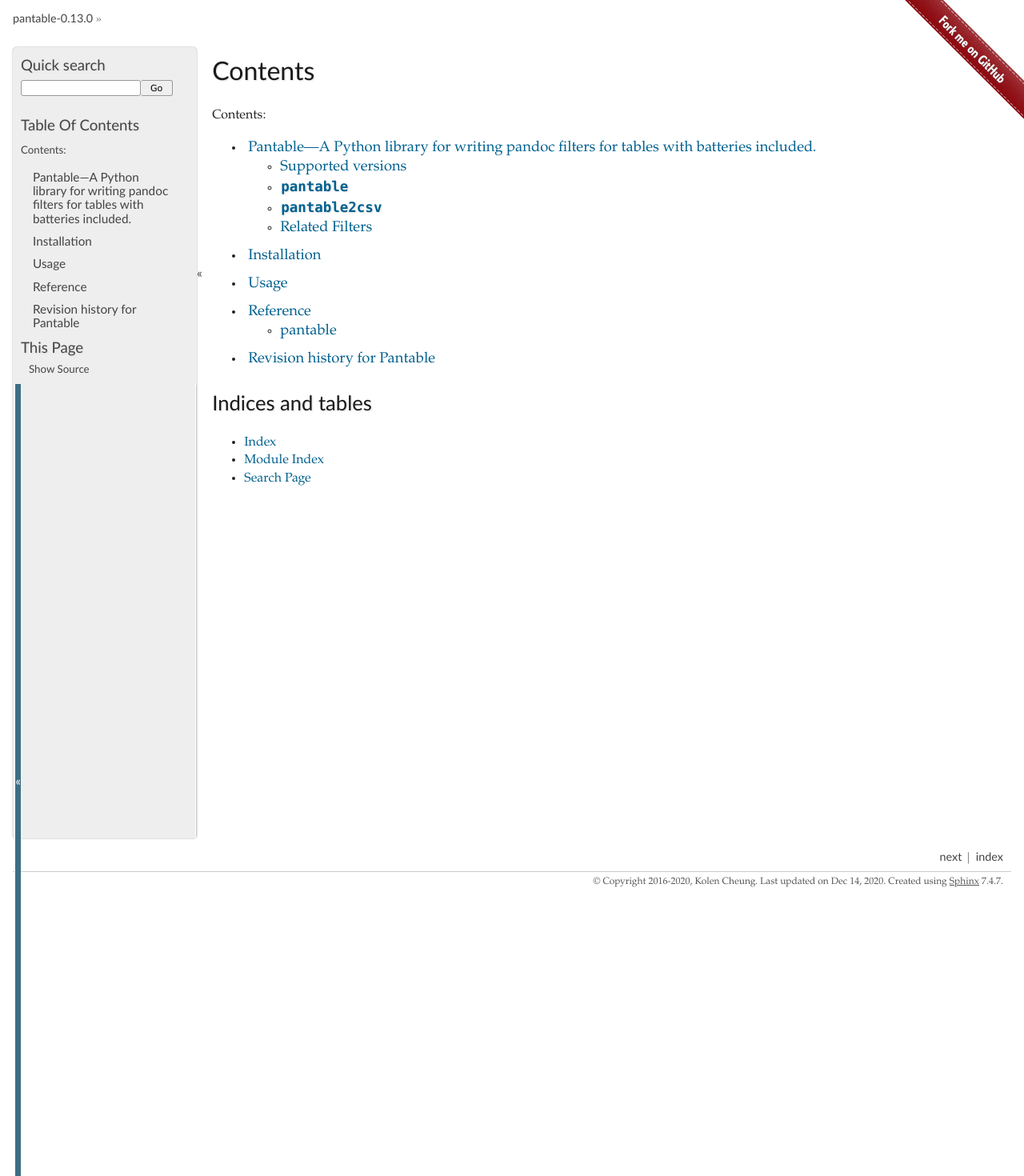
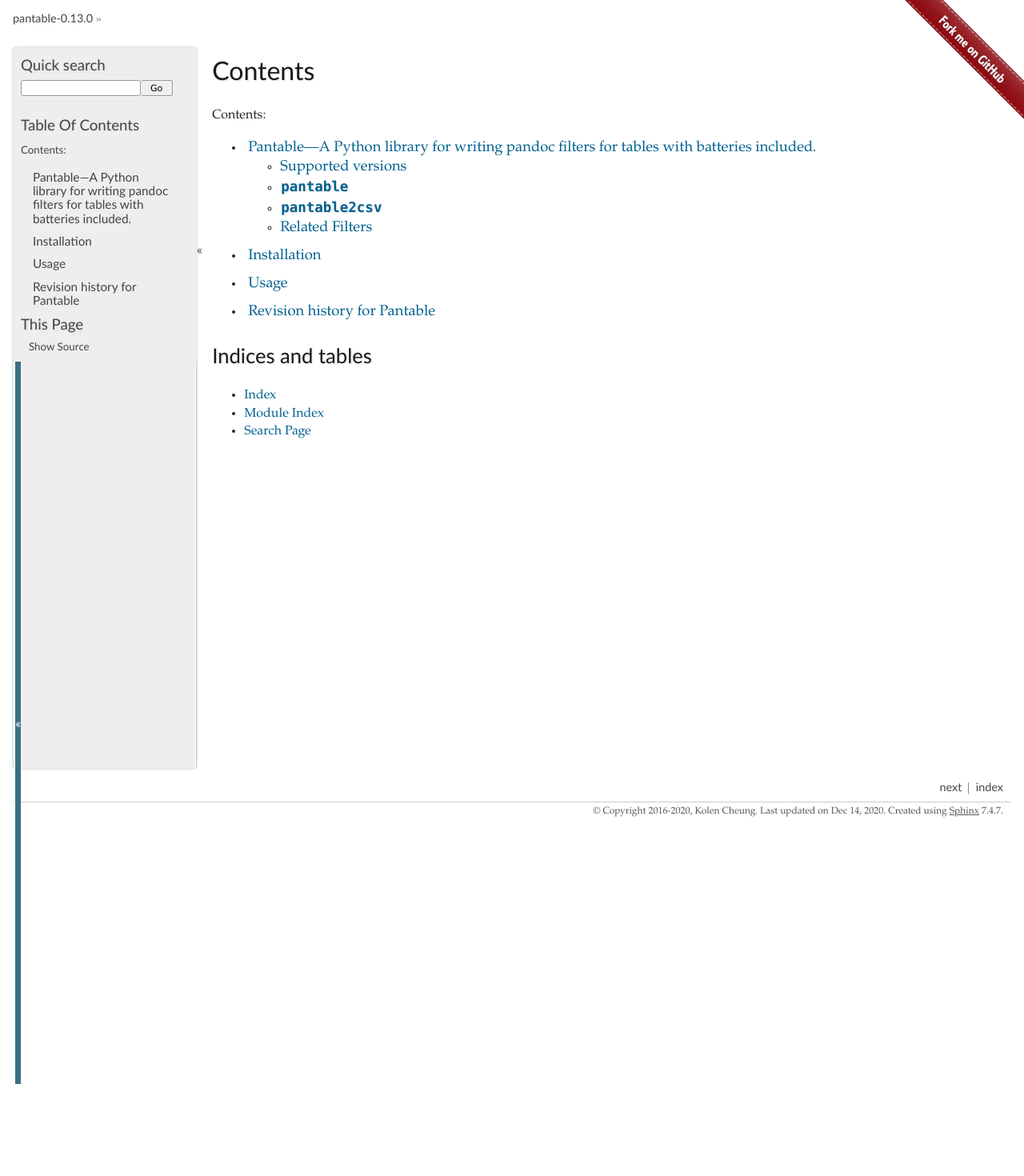
Before and after one commit to ickc/pantable, a Sphinx documentation site: the page built from docs/index.rst, in a window 1280 px wide. Shown: the whole page at 80% size. Built offline with Sphinx 7.4.7, drawn with Linux system fonts in a browser that asks for light colours; pages that are not in the unit, such as notebooks, are missing from menus; after the commit the page ends 1355 px from its top, so only the background shows below that.

Commit message:
docs: remove some auto-gen. pages

```diff
--- a/docs/index.rst
+++ b/docs/index.rst
@@ -9,7 +9,6 @@ Contents
    readme
    installation
    usage
-   reference/index
    contributing
    changelog
    modules
--- a/docs/reference/index.rst
+++ /dev/null
@@ -1,7 +0,0 @@
-Reference
-=========
-
-.. toctree::
-    :glob:
-
-    pantable*
--- a/docs/reference/pantable.rst
+++ /dev/null
@@ -1,9 +0,0 @@
-pantable
-========
-
-.. testsetup::
-
-    from pantable import *
-
-.. automodule:: pantable
-    :members:
```
